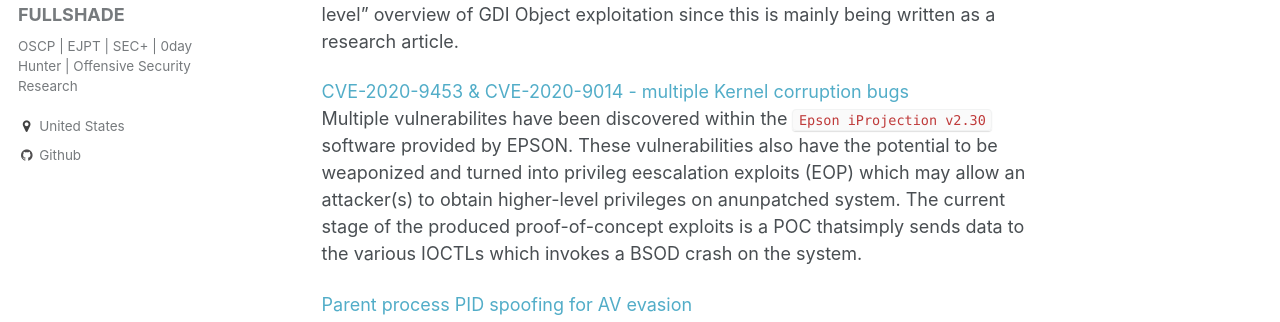
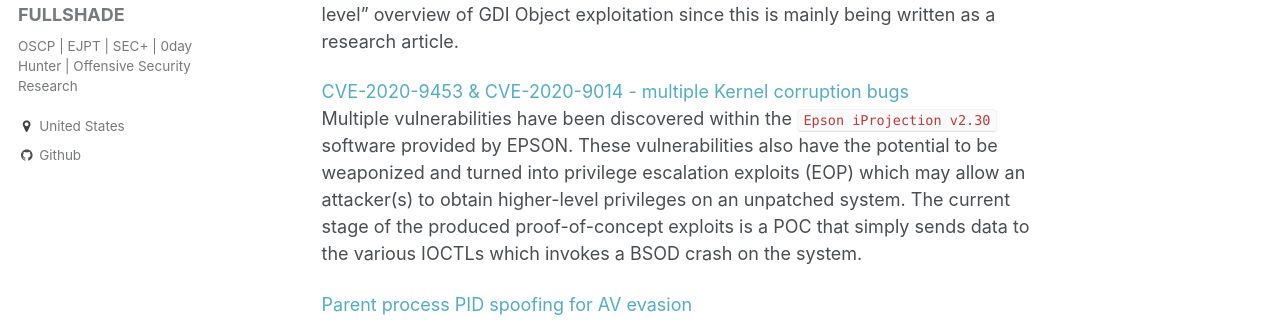
Before and after one commit to asdyxcyxc/FULLSHADE.github.io, a Jekyll site: the page built from _pages/posts.md, in a window 1280 px wide and 900 px high, scrolled down 499 px. Shown: the part 152-474 px from the top of the window. Built offline with Jekyll 4.4.1, drawn with Linux system fonts in a browser that asks for light colours; some of the changed lines change nothing that is shown.

Commit message:
Update 2020-03-07-CVE-2020-9453-CVE-2020-9014.md

````diff
--- a/_posts/2020-03-07-CVE-2020-9453-CVE-2020-9014.md
+++ b/_posts/2020-03-07-CVE-2020-9453-CVE-2020-9014.md
@@ -4,7 +4,7 @@
 ---
 
 
-Multiple vulnerabilites have been discovered within the `Epson iProjection v2.30` software provided by EPSON. These vulnerabilities also have the potential to be weaponized and turned into privileg eescalation exploits (EOP) which may allow an attacker(s) to obtain higher-level privileges on anunpatched system. The current stage of the produced proof-of-concept exploits is a POC thatsimply sends data to the various IOCTLs which invokes a BSOD crash on the system.
+Multiple vulnerabilities have been discovered within the `Epson iProjection v2.30` software provided by EPSON. These vulnerabilities also have the potential to be weaponized and turned into privilege escalation exploits (EOP) which may allow an attacker(s) to obtain higher-level privileges on an unpatched system. The current stage of the produced proof-of-concept exploits is a POC that simply sends data to the various IOCTLs which invokes a BSOD crash on the system.
 
 This piece of software includes multiple drivers that are prone to various sets of vulnerabilities
 
@@ -12,7 +12,7 @@
 
 ## Description:
 
-Epson iProjection v2.30 is a projection software provided by Epson. The version 2.30 includes multiple drivers, two of which, are prone to multiple vulnerabilities.
+Epson iProjection v2.30 is a projection software provided by Epson. Version 2.30 includes multiple drivers, two of which, are prone to multiple vulnerabilities.
 
 ## CVE-2020-9014
 
@@ -29,9 +29,9 @@
 
 ## Description:
 
-EMP_MAU.sys is a  Windows x86 Kernel Driver that allows unprivileged user's unrestricted access while sending IOCTL's to the associated device driver. While utilizing `DeviceIoControl()`, if the user provides a NULL entry for the `dwIoControlCode` parameter. It will result in a BSOD ak.k.a Kernel-Panic. Via reverse-engineering the two drivers in IDA Pro, three IOCTLs were discovered in eachdriver in the `Dispatch Function`. All three IOCTLs are repeated in both EMP_MAU.sys and thesecond driver EMP_NSAU.sys, the three IOCTLs in question are, 0x9C402402, 0x9C402406,and 0x9C40240A.
+EMP_MAU.sys is a  Windows x86 Kernel Driver that allows unprivileged user's unrestricted access while sending IOCTL's to the associated device driver. While utilizing `DeviceIoControl()`, if the user provides a NULL entry for the `dwIoControlCode` parameter. It will result in a BSOD a.k.a Kernel-Panic. Via reverse-engineering the two drivers in IDA Pro, three IOCTLs were discovered in each driver in the `Dispatch Function`. All three IOCTLs are repeated in both EMP_MAU.sys and the second driver EMP_NSAU.sys, the three IOCTLs in question are, 0x9C402402, 0x9C402406, and 0x9C40240A.
 
-- The discovered IOCTL in question that trigger BSODs are as follow.
+- The discovered IOCTL in question that triggers BSODs are as follows.
 
 ```
 Address    | IOCTL Code | Device    | Function  | Method  |                    Access
````
